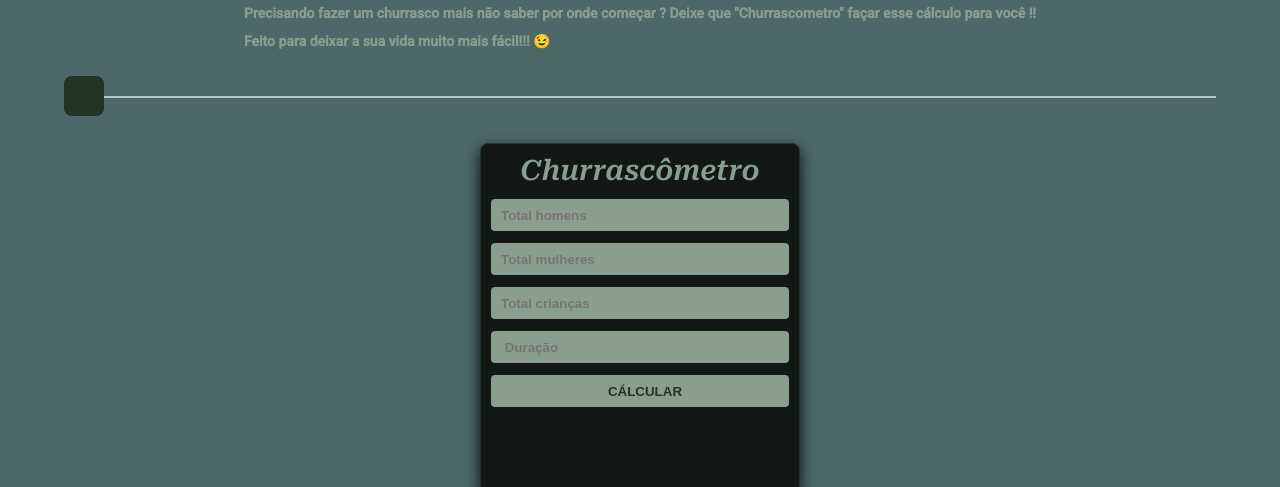
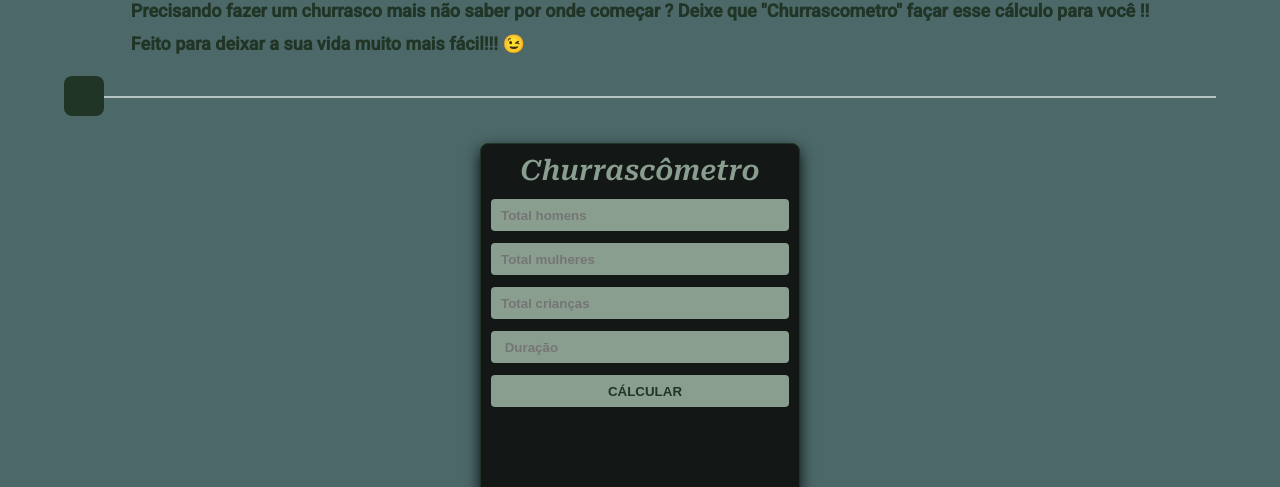
Before and after one commit to willianglitch/Churrasc-metro, a plain HTML site: page index.html in a window 1280 px wide. Shown: the part 103-590 px from the top of the page. Drawn offline with Linux system fonts and the light colour scheme.

Commit message:
using js to make the project more dynamic

```diff
--- a/index.html
+++ b/index.html
@@ -13,40 +13,8 @@
     <link href="https://fonts.googleapis.com/css2?family=Roboto+Serif:ital,opsz,wght@1,8..144,400;1,8..144,500;1,8..144,600&family=Roboto:wght@400;500&display=swap" rel="stylesheet">
 </head>
 <body>
-    <div class="header">
-        <img src="./src/assept/FACE-DESIGN.png" alt="">
-        <div class="content">
-            <p>
-                Precisando fazer um churrasco mais não saber por onde começar ?  Deixe que  "Churrascometro" façar esse cálculo para você !!
-            </p>
-            <p>
-                Feito para deixar a sua vida muito mais fácil!!! 😉
-            </p>
-        </div>
-    </div>
-
-    <div class="bar-content">
-        <div class="bar"></div>
-    </div>
-
-    <section class="container">
-        <div class="card">
-            <h1>Churrascômetro</h1>
-            <input type="number" name="homens" id="homens" placeholder="Total homens">
-            <input type="number" name="mulheres" id="mulheres" placeholder="Total mulheres">
-            <input type="number" name="criança" id="criança" placeholder="Total crianças">
-            <input type="number" name="duração" id="duração" placeholder=" Duração ">
-            <input type="submit" value="CÁLCULAR" onclick="CÁLCULAR()">
-
-            <div class="resultado" id="resultado"></div>
-        </div>
-    </section>
-
-    <div class="redesContato">
-        <a href="https://www.linkedin.com/in/willianglitchprogramador/"><img src="./assept/linkedin.png" alt=""></a>
-        <a href="https://github.com/willianglitch"><img src="./assept/github2.png" alt=""></a>
-    </div>
-
+    <div id="App"></div>
+    <script src="./src/js/main.js"></script>
     <script src="./src/js/script.js"></script>
 </body>
 </html>
--- a/src/css/style.css
+++ b/src/css/style.css
@@ -30,9 +30,9 @@ body{
     margin-bottom: 12px;
 }
 .header .content P{
-    color: var(--green-200);
+    color: var(--green-400);
     font-weight: bold;
-    font-size : 14px;
+    font-size : 18px;
     margin-bottom: 12px;
 }
 .bar-content{
--- /dev/null
+++ b/src/js/main.js
@@ -0,0 +1,50 @@
+function createHeader(Icon){
+  return `
+  <img src="./src/assept/icon-${Icon}.svg" alt="">
+    <div class="content">
+      <p>
+        Precisando fazer um churrasco mais não saber por onde começar ?  Deixe que  "Churrascometro" façar esse cálculo para você !!
+      </p>
+      <p>
+        Feito para deixar a sua vida muito mais fácil!!! 😉
+      </p>
+    </div>
+  `
+}
+
+function createAnimation(){
+  return `<div class="bar"></div> `
+}
+
+function createText(text1, text2){
+  return
+}
+
+function createCard(title){
+  return `
+  <div class="card">
+    <h1>${title}</h1>
+    <input type="number" name="homens" id="homens" placeholder="Total homens">
+    <input type="number" name="mulheres" id="mulheres" placeholder="Total mulheres">
+    <input type="number" name="criança" id="criança" placeholder="Total crianças">
+    <input type="number" name="duração" id="duração" placeholder=" Duração ">
+    <input type="submit" value="CÁLCULAR" onclick="CÁLCULAR()">
+
+    <div class="resultado" id="resultado"></div>
+  </div>
+  `
+}
+
+document.querySelector("#App").innerHTML = `
+    <div class="header">
+        ${createHeader("faceDeath")}
+    </div>
+
+    <div class="bar-content">
+      ${createAnimation()}
+    </div>
+
+    <section class="container">
+        ${createCard("Churrascômetro")}
+    </section>
+`
```
Also changed, not shown: src/assept/FACE-DESIGN.png (deleted), src/assept/icon-faceDeath.svg (added).
